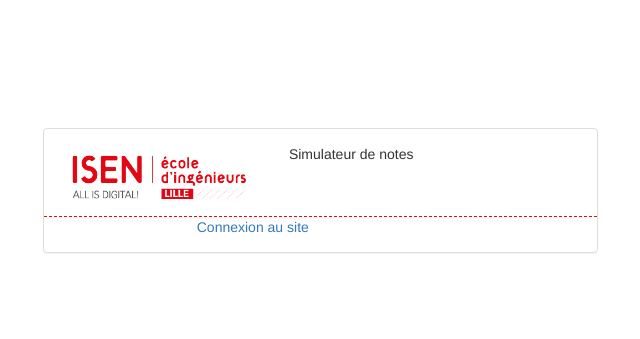
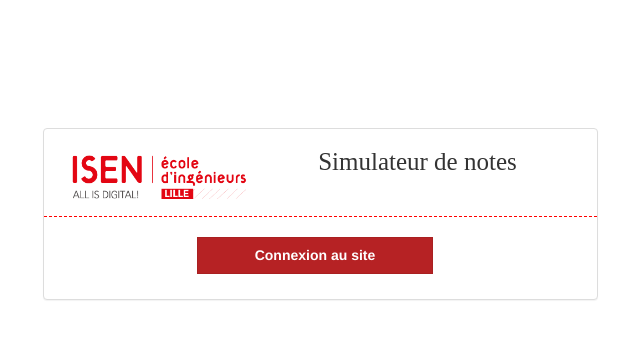
Before and after one commit to MFaideau/projet-notes, a PHP site: page / in a window 1280 px wide. Shown: the top 339 px of the page, without its empty margins (320-960 px from the left). Run offline with PHP 8.4, Linux system fonts and the light colour scheme.

Commit message:
Seconde correction CSS

```diff
--- a/vues/assets/style.css
+++ b/vues/assets/style.css
@@ -11,18 +11,10 @@
     border-bottom: 1px dashed red;
 }
 
-<<<<<<< HEAD
-        .barre_login_haut p {
-            float: right;
-            width: 65%;
-            text-align: center;
-            margin-top: -11%;
-=======
 .texte_logo {
     height: 100%;
     vertical-align: middle;
->>>>>>> 004b7cb1bdba607c2d92702763a82210b6fdca11
-font-family: Rockwell, serif;
+    font-family: Rockwell, serif;
     font-size: 25px;
     margin-left: 10%;
 }
```
